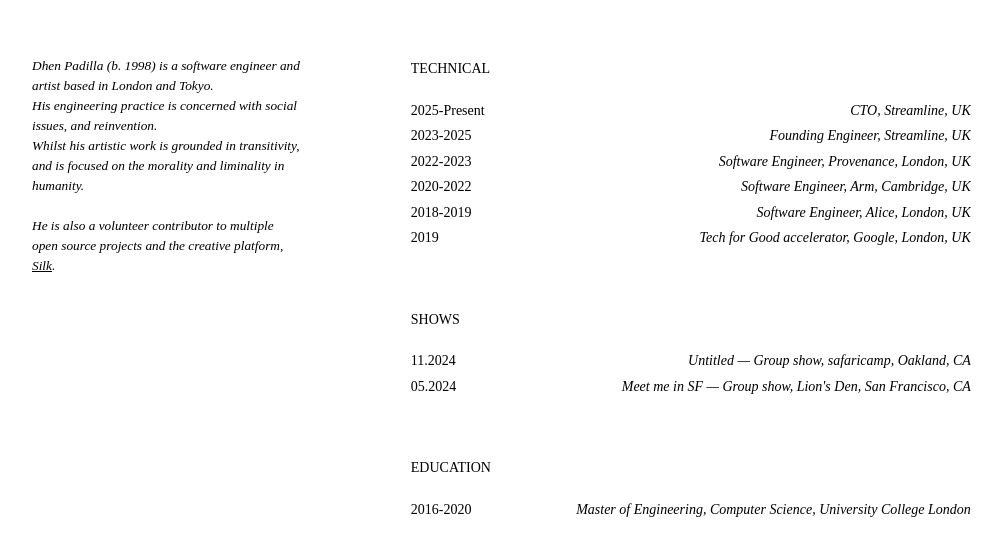
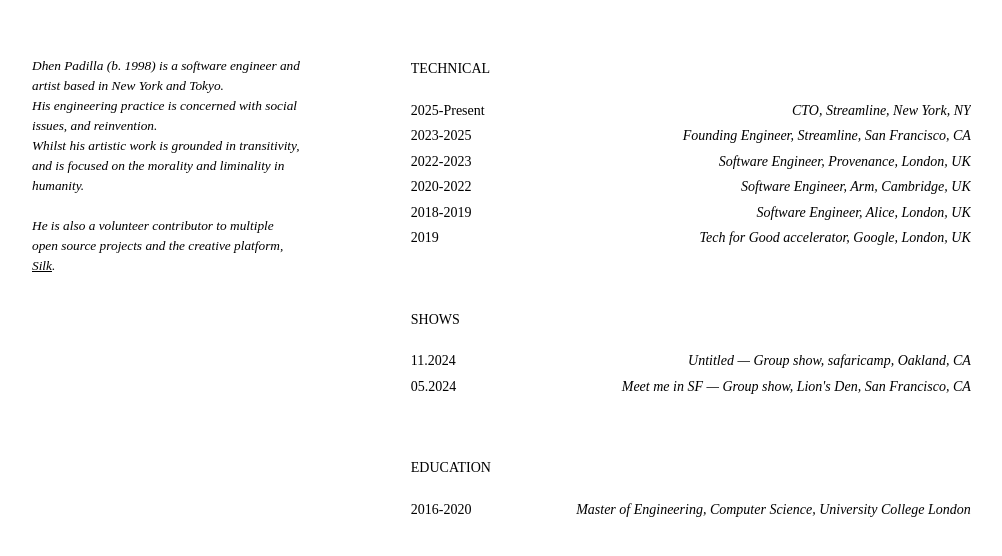
Before and after one commit to DhenPadilla/dhenpadilla, a Next.js app in the folder dhenpadilla/: page /cv in a window 1280 px wide. Shown: the top 556 px of the page, without its empty margins (48-1050 px from the left). Built offline with nearby package versions, Linux system fonts and the light colour scheme.

Commit message:
back to ny

```diff
--- a/dhenpadilla/src/app/cv/page.tsx
+++ b/dhenpadilla/src/app/cv/page.tsx
@@ -11,7 +11,7 @@ export default async function CV() {
         <article className="flex flex-col md:flex-row w-full gap-10">
             <div className="flex flex-row md:flex-col sticky md:h-[100vh] py-[56px] md:w-[24%] w-full">
                 <div className="text-[10pt] font-light italic">
-                    Dhen Padilla (b. 1998) is a software engineer and artist based in London and Tokyo.
+                    Dhen Padilla (b. 1998) is a software engineer and artist based in New York and Tokyo.
                     <br/>
                     His engineering practice is concerned with social issues, and reinvention.
                     <br />
@@ -26,11 +26,11 @@ export default async function CV() {
                     <ul className="flex flex-col gap-2">
                         <li className="flex flex-row w-full justify-between">
                             <span className="text-sm/[1.25em]">2025-Present</span>
-                            <span className="ml-2 text-sm/[1.25em] italic">CTO, Streamline, UK</span>
+                            <span className="ml-2 text-sm/[1.25em] italic">CTO, Streamline, New York, NY</span>
                         </li>
                         <li className="flex flex-row w-full justify-between">
                             <span className="text-sm/[1.25em]">2023-2025</span>
-                            <span className="ml-2 text-sm/[1.25em] italic">Founding Engineer, Streamline, UK</span>
+                            <span className="ml-2 text-sm/[1.25em] italic">Founding Engineer, Streamline, San Francisco, CA</span>
                         </li>
                         <li className="flex flex-row w-full justify-between">
                             <span className="text-sm/[1.25em]">2022-2023</span>
--- a/dhenpadilla/src/app/page.tsx
+++ b/dhenpadilla/src/app/page.tsx
@@ -25,7 +25,7 @@ export default function Index() {
               </div>
 
               <div className="mt-4 md:hidden text-sm leading-relaxed max-w-xl italic">
-                Dhen is figuring it out. Based in London and Tokyo. Currently in {LOCATION}.
+                Dhen is figuring it out. Based in New York and Tokyo. Currently in {LOCATION}.
               </div>
             </div>
           </div>
```
